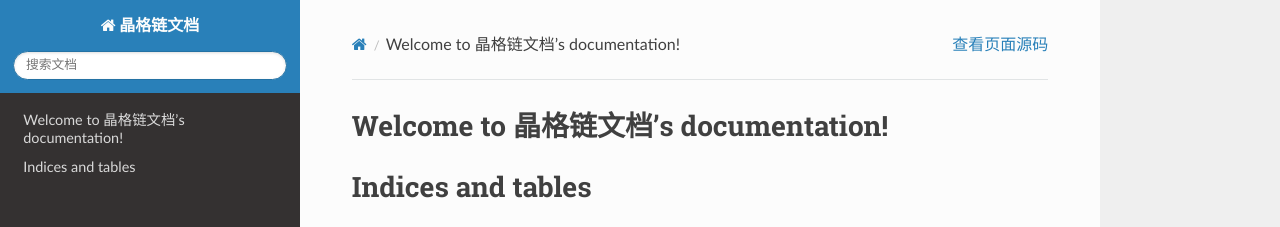
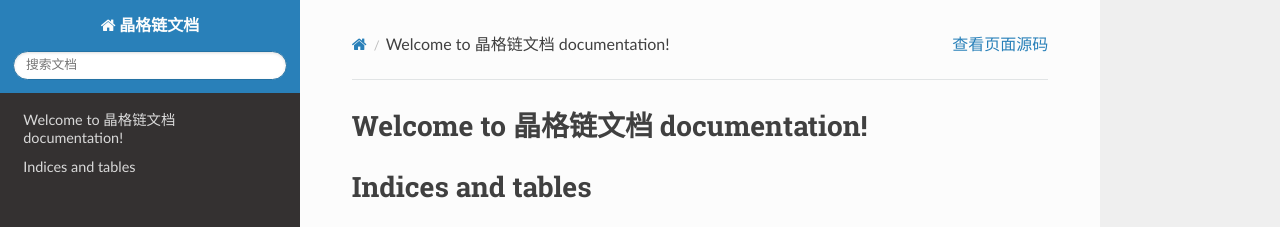
Before and after one commit to LatticeBCLab/docs, a Sphinx documentation site: the page built from source/index.rst, in a window 1280 px wide. Shown: the top 227 px of the page. Built offline with Sphinx 7.4.7 and the Read the Docs theme 2.0.0, drawn with Linux system fonts in a browser that asks for light colours.

```diff
--- a/source/index.rst
+++ b/source/index.rst
@@ -3,7 +3,7 @@
    You can adapt this file completely to your liking, but it should at least
    contain the root `toctree` directive.
 
-Welcome to 晶格链文档's documentation!
+Welcome to 晶格链文档 documentation!
 ======================================
 
 .. toctree::
```
